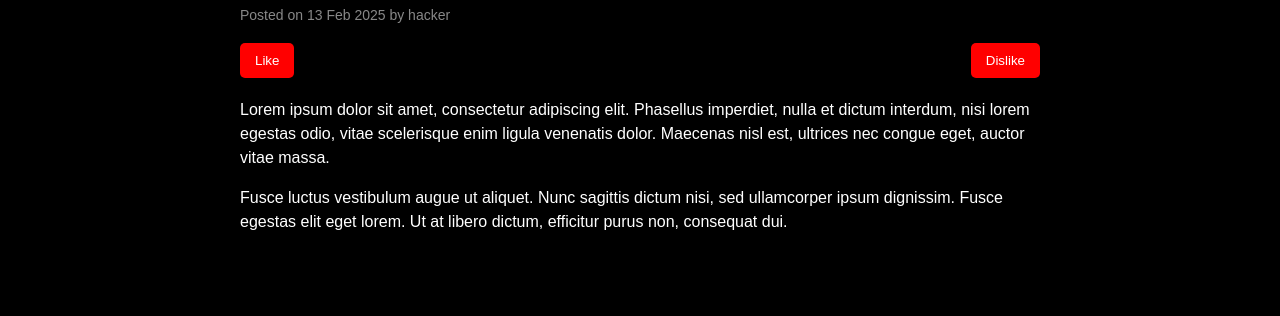
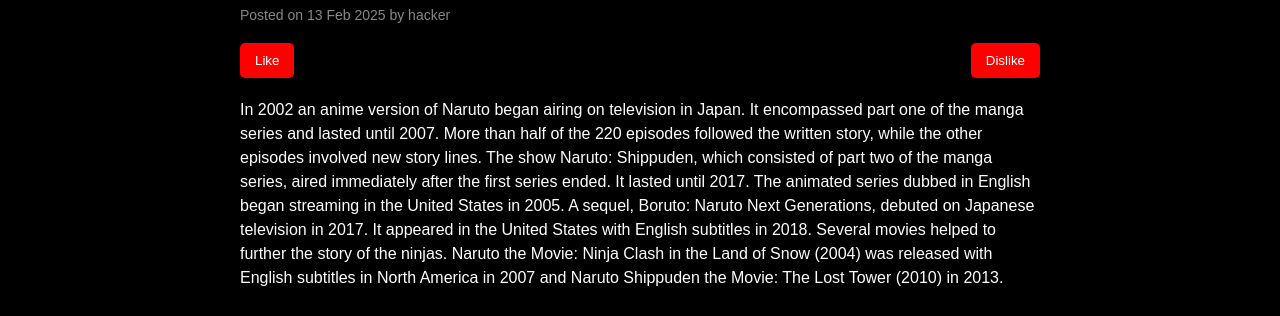
Before and after one commit to ibprsonal/Intube, a plain HTML site: page videos/video5.html in a window 1280 px wide. Shown: the part 831-1147 px from the top of the page. Before the commit the page ends 1091 px from the top, so only its background shows below. Drawn offline with Linux system fonts and the light colour scheme.

Commit message:
Update video5.html

```diff
--- a/videos/video5.html
+++ b/videos/video5.html
@@ -29,8 +29,7 @@
         </div>
 
         <div class="post-description">
-            <p>Lorem ipsum dolor sit amet, consectetur adipiscing elit. Phasellus imperdiet, nulla et dictum interdum, nisi lorem egestas odio, vitae scelerisque enim ligula venenatis dolor. Maecenas nisl est, ultrices nec congue eget, auctor vitae massa.</p>
-            <p>Fusce luctus vestibulum augue ut aliquet. Nunc sagittis dictum nisi, sed ullamcorper ipsum dignissim. Fusce egestas elit eget lorem. Ut at libero dictum, efficitur purus non, consequat dui.</p>
+            <p>In 2002 an anime version of Naruto began airing on television in Japan. It encompassed part one of the manga series and lasted until 2007. More than half of the 220 episodes followed the written story, while the other episodes involved new story lines. The show Naruto: Shippuden, which consisted of part two of the manga series, aired immediately after the first series ended. It lasted until 2017. The animated series dubbed in English began streaming in the United States in 2005. A sequel, Boruto: Naruto Next Generations, debuted on Japanese television in 2017. It appeared in the United States with English subtitles in 2018. Several movies helped to further the story of the ninjas. Naruto the Movie: Ninja Clash in the Land of Snow (2004) was released with English subtitles in North America in 2007 and Naruto Shippuden the Movie: The Lost Tower (2010) in 2013.</p>
         </div>
     </div>
 
```
